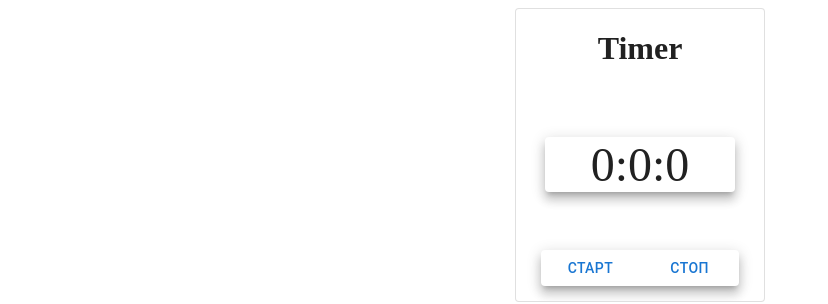
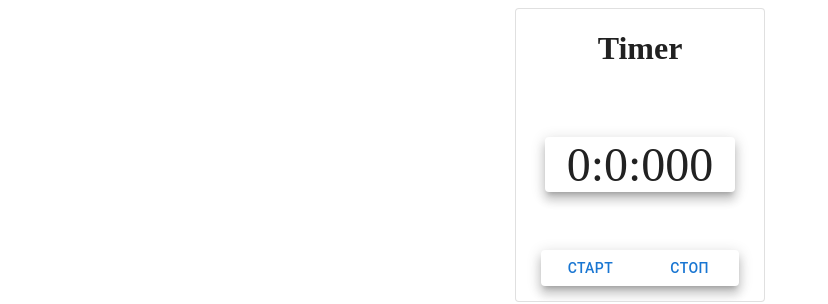
Before and after one commit to VitalyTsikhanovich/countdown, a React (Create React App) app: page / in a window 1280 px wide. Shown: the top 304 px of the page, without its empty margins (0-828 px from the left). Built offline with nearby package versions, Linux system fonts and the light colour scheme.

Commit message:
fix: timer

```diff
--- a/src/components/Timer/timer.tsx
+++ b/src/components/Timer/timer.tsx
@@ -47,7 +47,7 @@ export const Timer: React.FC = React.memo(() => {
                 <Box style={{ display: 'flex', flexDirection: 'column', justifyContent: 'center' }}>
                     <Timers>
                         <Paper elevation={8} style={{ display: 'flex', justifyContent: 'center', width: '190px' }}>
-                            {minutes}:{seconds}:{millisecond}
+                            {minutes}:{seconds}:{!millisecond ? '000' : millisecond}
                         </Paper>
                     </Timers>
                 </Box>
```
